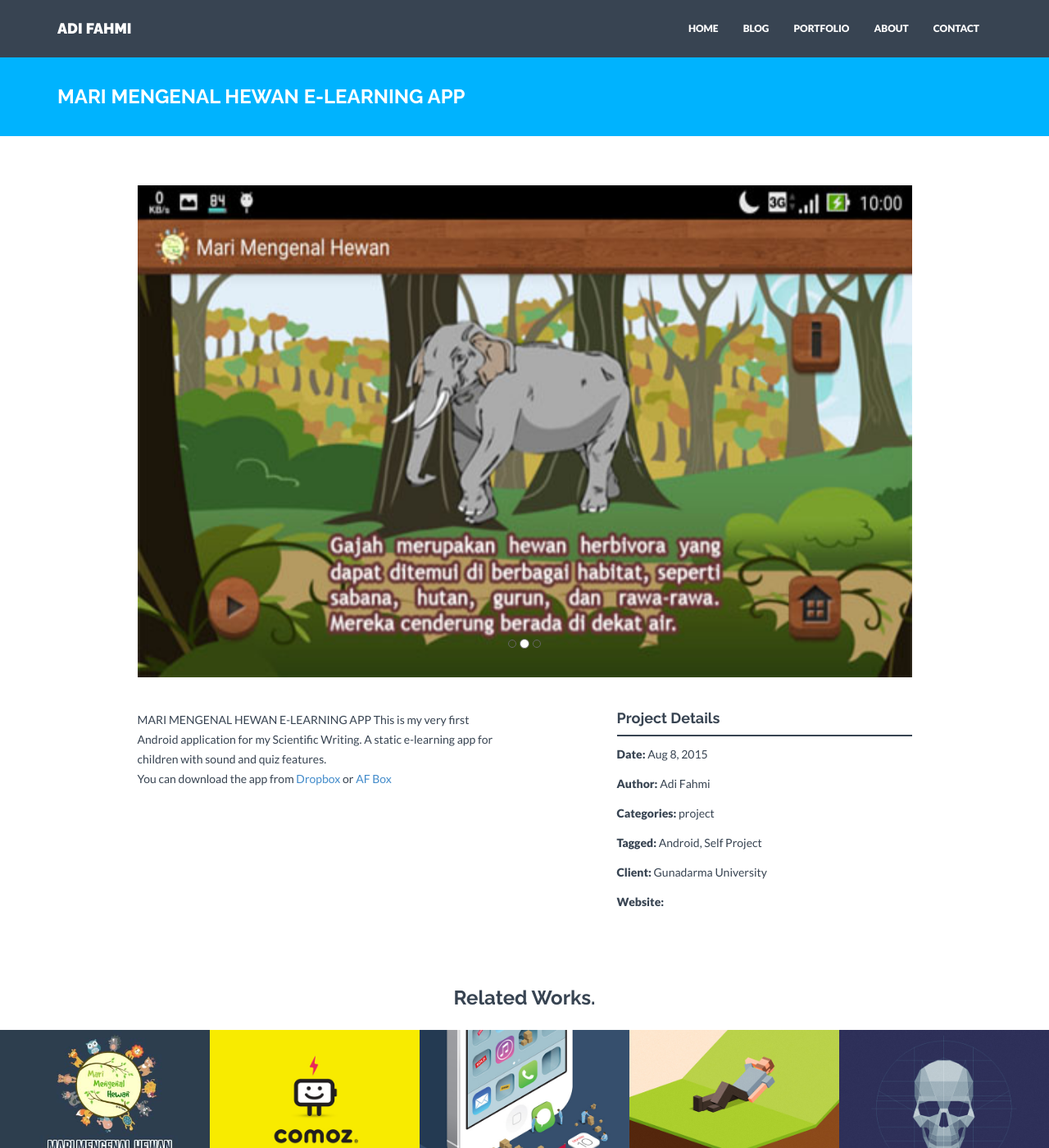
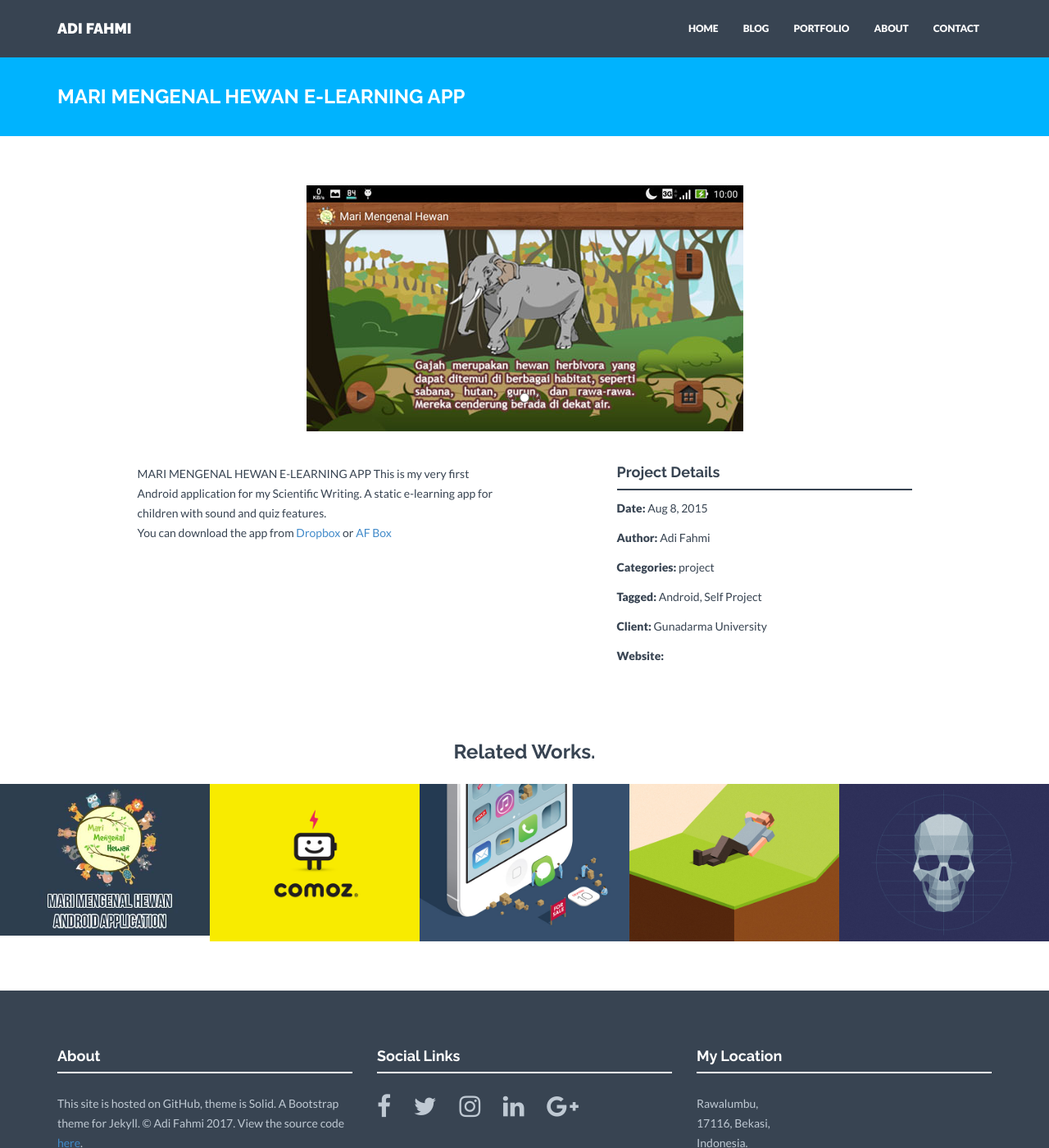
Before and after one commit to adifahmi/adifahmi.github.io, a Jekyll site: the page built from _posts/project/2015-08-08-mari-mengenal-hewan-android.markdown, in a window 1280 px wide and 1400 px high. Shown: the whole window at 82% size. Built offline with Jekyll 4.4.1, drawn with Linux system fonts in a browser that asks for light colours; nearby versions of some CDN libraries.

Commit message:
Remove height for carousel img.

```diff
--- a/_includes/css/main.css
+++ b/_includes/css/main.css
@@ -401,7 +401,7 @@
 .carousel-inner > .item > a > img {
   display: block;
   max-width: 100%;
-  height: 600px;
+  /*height: 600px;*/
   max-height: 600px;
   margin: 0 auto;
 }
```
